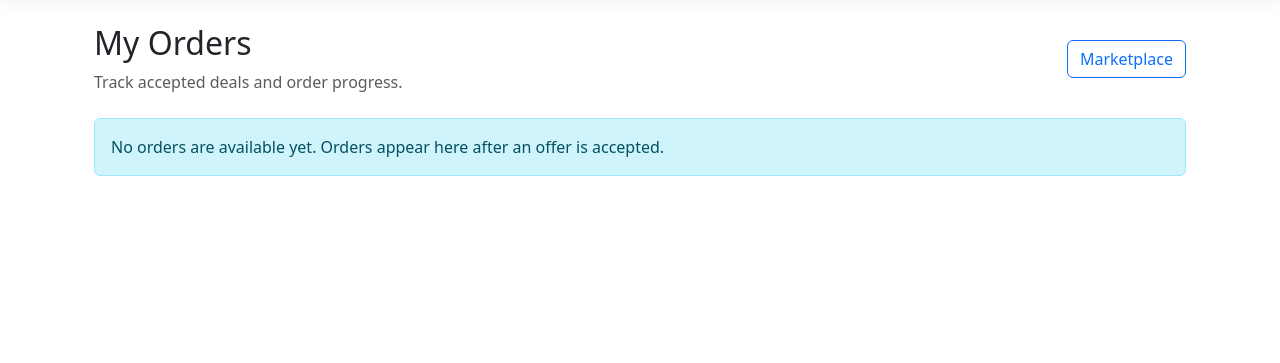
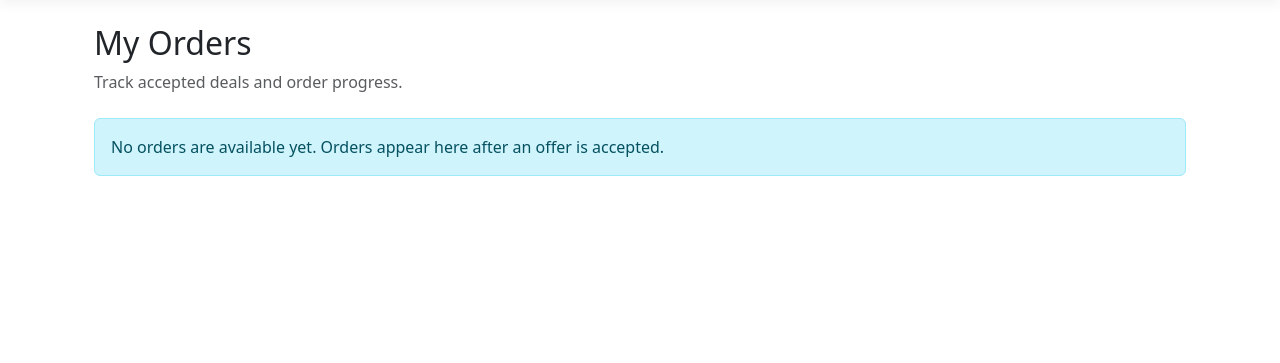
Before and after one commit to Ganpatsingh05/BhaavBridge, an ASP.NET Core app: template src/BhaavBridge.Web/Views/Order/BuyerOrders.cshtml in a window 1280 px wide. Shown: the part 57-420 px from the top of the page. Run offline with ASP.NET Core 8, Linux system fonts and the light colour scheme; the template is opened without the code that fills it, so the values that code supplies are empty; style sheets or scripts are compiled from the project's sources; the project's own start-up code is not run, and a stand-in starts its controllers and pages.

Commit message:
fix: adapt shared order list view for administrators

```diff
--- a/src/BhaavBridge.Web/Views/Order/BuyerOrders.cshtml
+++ b/src/BhaavBridge.Web/Views/Order/BuyerOrders.cshtml
@@ -6,10 +6,10 @@
 <div class="container mt-4">
     <div class="d-flex justify-content-between align-items-center mb-4">
         <div>
-            <h2>My Orders</h2>
+            <h2>@(User.IsInRole("Administrator") ? "All Orders" : "My Orders")</h2>
             <p class="text-muted mb-0">Track accepted deals and order progress.</p>
         </div>
-        <a asp-controller="Marketplace" asp-action="Index" class="btn btn-outline-primary">Marketplace</a>
+        @if (User.IsInRole("Buyer")) { <a asp-controller="Marketplace" asp-action="Index" class="btn btn-outline-primary">Marketplace</a> }
     </div>
     @if (TempData["SuccessMessage"] != null) { <div class="alert alert-success">@TempData["SuccessMessage"]</div> }
     @if (Model == null || !Model.Any())
```
